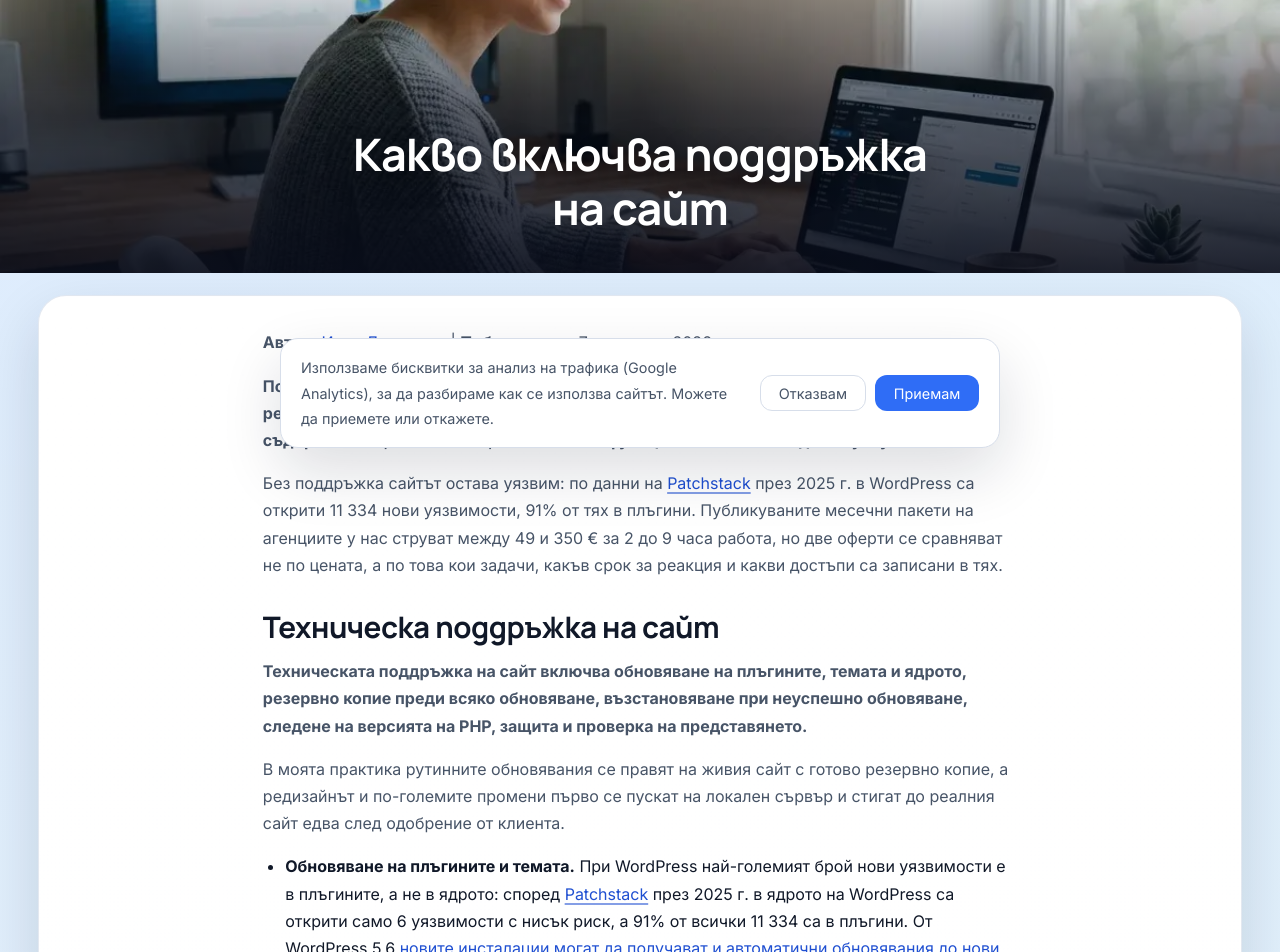
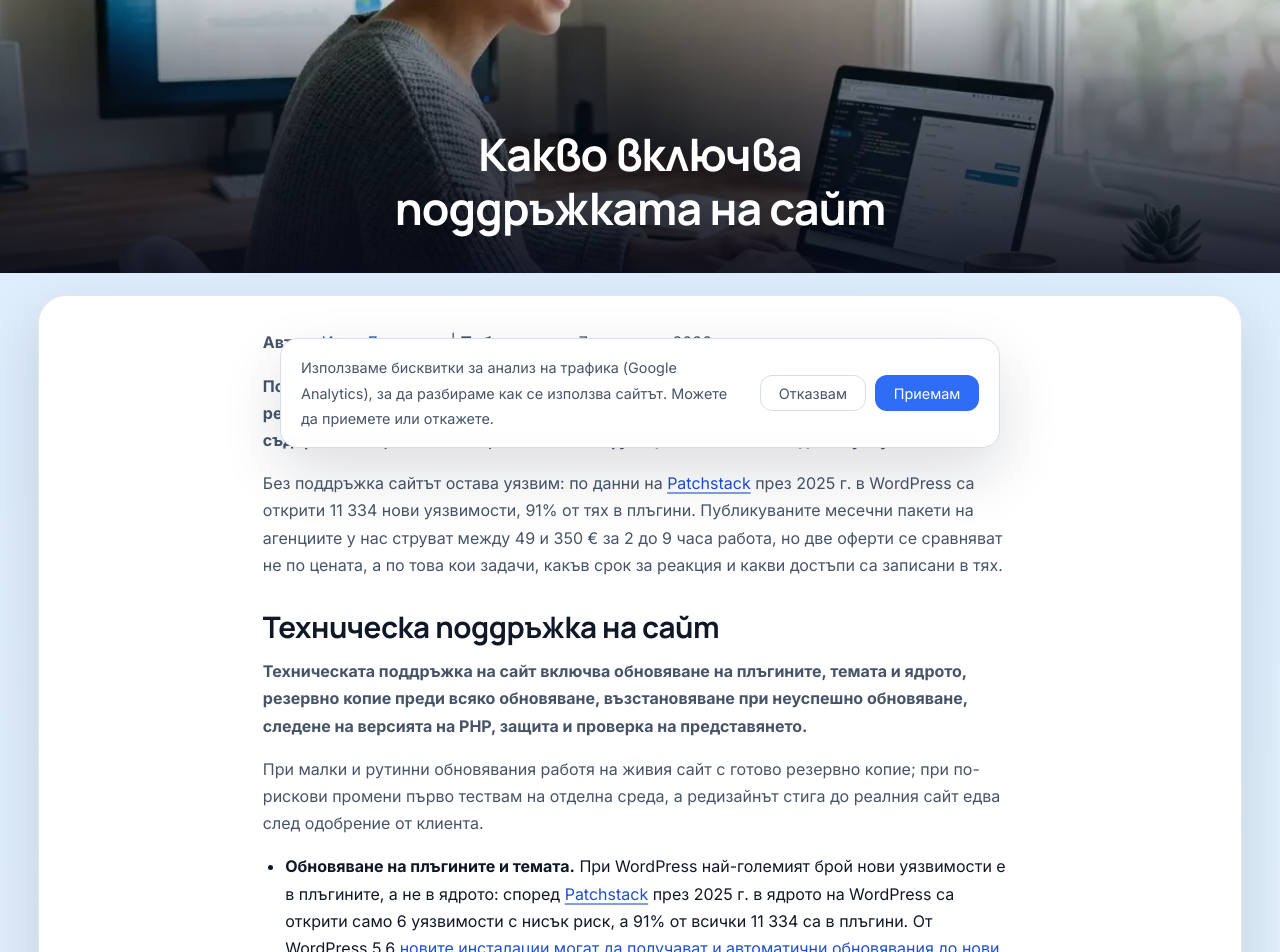
Before and after one commit to inweblife/inweblife, a Next.js app: page /poddrzhka-na-sait in a window 1280 px wide. Shown: the part 340-1292 px from the top of the page. Built offline with nearby package versions, Linux system fonts and the light colour scheme; no server answers.

Commit message:
some changes

```diff
--- a/pages/api/rss.ts
+++ b/pages/api/rss.ts
@@ -11,7 +11,7 @@ const bgDate = (day: string) => new Date(`${day}T00:00:00+03:00`);
 const posts = [
   {
     path: "/poddrzhka-na-sait",
-    title: "Какво включва поддръжка на сайт",
+    title: "Какво включва поддръжката на сайт",
     description:
       "Какво включва поддръжката на сайт, колко често се прави и колко струва. Реални цени в България и какво да има в договора.",
     category: "Уеб разработка",
--- a/pages/izrabotka-na-online-magazin.js
+++ b/pages/izrabotka-na-online-magazin.js
@@ -889,7 +889,7 @@ const IzrabotkaNaOnlineMagazin = () => {
               PHP. Какво точно включва поддръжката, колко често се прави и колко струва, е описано
               в статията{" "}
               <Link href="/poddrzhka-na-sait">
-                <strong>какво включва поддръжка на сайт</strong>
+                <strong>какво включва поддръжката на сайт</strong>
               </Link>
               .
             </p>
--- a/pages/poddrzhka-na-sait.js
+++ b/pages/poddrzhka-na-sait.js
@@ -11,7 +11,7 @@ import { SITE_URL } from "../lib/config";
 const articleSchema = {
   "@context": "https://schema.org",
   "@type": "Article",
-  headline: "Какво включва поддръжка на сайт",
+  headline: "Какво включва поддръжката на сайт",
   description:
     "Какво включва поддръжката на сайт, колко често се прави и колко струва. Реални цени в България и какво да има в договора.",
   image: [`${SITE_URL}/og/poddrzhka-na-sait.png`],
@@ -44,7 +44,7 @@ const breadcrumbSchema = {
     {
       "@type": "ListItem",
       position: 3,
-      name: "Какво включва поддръжка на сайт",
+      name: "Какво включва поддръжката на сайт",
       item: `${SITE_URL}/poddrzhka-na-sait`,
     },
   ],
@@ -54,12 +54,12 @@ const PoddrzhkaNaSait = () => {
   return (
     <>
       <SeoHead
-        title="Какво включва поддръжка на сайт"
+        title="Какво включва поддръжката на сайт"
         description="Какво включва поддръжката на сайт, колко често се прави и колко струва. Реални цени в България и какво да има в договора."
         keywords="поддръжка на сайт, поддръжка на уеб сайт, поддръжка на сайт цена, техническа поддръжка на сайт, поддръжка на WordPress сайт, поддръжка на онлайн магазин, SEO поддръжка, договор за поддръжка"
         path="/poddrzhka-na-sait"
         image="/og/poddrzhka-na-sait.png"
-        imageAlt="Какво включва поддръжка на сайт - обновявания, резервни копия, сигурност и SEO"
+        imageAlt="Какво включва поддръжката на сайт - обновявания, резервни копия, сигурност и SEO"
         type="article"
         publishedTime="2026-10-07T00:00:00+03:00"
         modifiedTime="2026-10-07T00:00:00+03:00"
@@ -75,10 +75,10 @@ const PoddrzhkaNaSait = () => {
       </SeoHead>
 
       <main className={styles.main} id="main-content">
-        <section className={styles.heroBanner} aria-label="Какво включва поддръжка на сайт">
+        <section className={styles.heroBanner} aria-label="Какво включва поддръжката на сайт">
           <Image
             src={heroImg}
-            alt="Какво включва поддръжка на сайт - обновявания, резервни копия, сигурност и SEO"
+            alt="Какво включва поддръжката на сайт - обновявания, резервни копия, сигурност и SEO"
             fill
             sizes="100vw"
             priority
@@ -88,7 +88,7 @@ const PoddrzhkaNaSait = () => {
             style={{ objectPosition: "top" }}
           />
           <div className={styles.heroOverlay}>
-            <h1>Какво включва поддръжка на сайт</h1>
+            <h1>Какво включва поддръжката на сайт</h1>
           </div>
         </section>
 
@@ -132,9 +132,9 @@ const PoddrzhkaNaSait = () => {
               </strong>
             </p>
             <p>
-              В моята практика рутинните обновявания се правят на живия сайт с готово резервно
-              копие, а редизайнът и по-големите промени първо се пускат на локален сървър и стигат
-              до реалния сайт едва след одобрение от клиента.
+              При малки и рутинни обновявания работя на живия сайт с готово резервно копие; при
+              по-рискови промени първо тествам на отделна среда, а редизайнът стига до реалния
+              сайт едва след одобрение от клиента.
             </p>
             <ul>
               <li>
@@ -330,7 +330,7 @@ const PoddrzhkaNaSait = () => {
                     </td>
                   </tr>
                   <tr>
-                    <td>Всяка есен</td>
+                    <td>Поне веднъж годишно и при излизане от поддръжка на версията</td>
                     <td>Проверка на версията на PHP</td>
                     <td>
                       Поддръжката на всеки клон на PHP изтича на 31 декември (
@@ -1206,7 +1206,7 @@ const PoddrzhkaNaSait = () => {
 
           <ShareButtons
             path="/poddrzhka-na-sait"
-            title="Какво включва поддръжка на сайт"
+            title="Какво включва поддръжката на сайт"
             styles={styles}
           />
 
```
Also changed, not shown: lib/posts.js.
